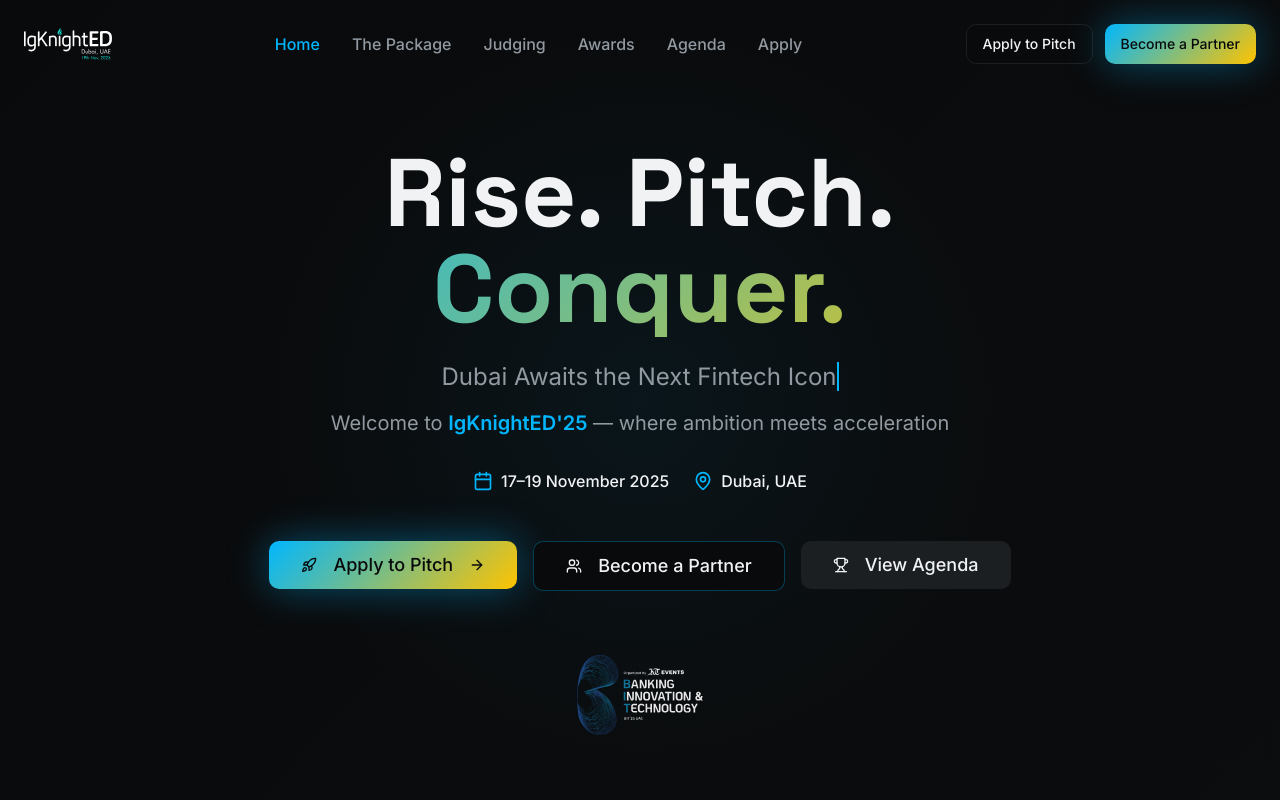
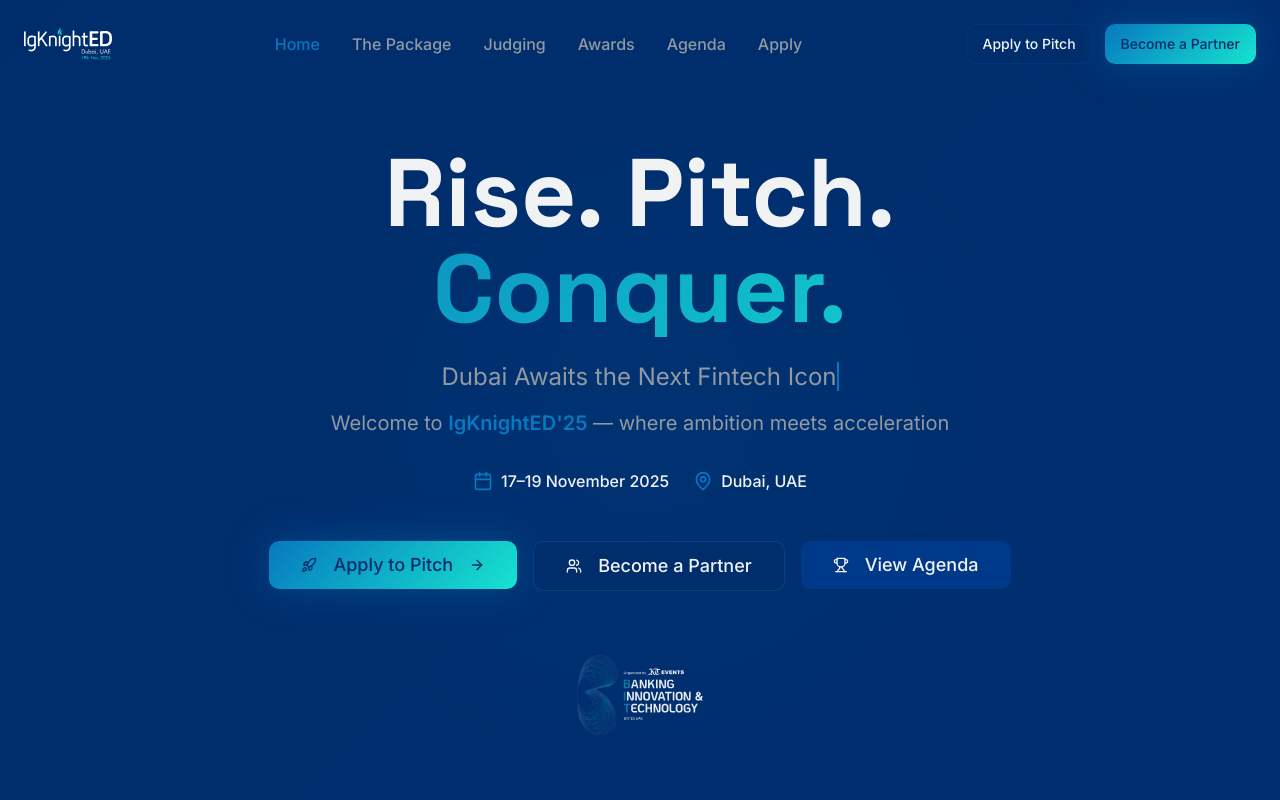
Before and after one commit to theibrahimsait/ignite, a React (Vite) app: page / in a window 1280 px wide. Shown: the top 800 px of the page. Built offline with nearby package versions, Linux system fonts and the light colour scheme.

Commit message:
Update color palette
Update the color palette with new values for light blue, dark blue, and turquoise. These changes will be applied wherever the respective colors are currently used throughout the project.

```diff
--- a/src/index.css
+++ b/src/index.css
@@ -7,49 +7,49 @@
 @layer base {
   :root {
     /* Brand Colors */
-    --background: 210 11% 4%;              /* Deep Navy/Black */
+    --background: 215 100% 21%;            /* Dark Blue */
     --foreground: 210 10% 95%;             /* Off-White Text */
 
-    --card: 210 10% 6%;                    /* Slightly lighter dark */
+    --card: 215 100% 25%;                  /* Slightly lighter dark blue */
     --card-foreground: 210 10% 95%;
 
-    --popover: 210 10% 6%;
+    --popover: 215 100% 25%;
     --popover-foreground: 210 10% 95%;
 
-    --primary: 197 100% 50%;               /* Electric Blue */
-    --primary-foreground: 210 11% 4%;
+    --primary: 203 93% 39%;                /* Light Blue */
+    --primary-foreground: 215 100% 21%;
 
-    --secondary: 210 10% 12%;              /* Dark elevated */
+    --secondary: 215 100% 27%;             /* Dark elevated */
     --secondary-foreground: 210 10% 95%;
 
-    --muted: 210 10% 8%;                   /* Subtle dark */
+    --muted: 215 100% 23%;                 /* Subtle dark */
     --muted-foreground: 210 8% 60%;
 
-    --accent: 46 100% 50%;                 /* Gold Accent */
-    --accent-foreground: 210 11% 4%;
+    --accent: 174 82% 49%;                 /* Turquoise */
+    --accent-foreground: 215 100% 21%;
 
     --destructive: 0 84% 60%;
     --destructive-foreground: 210 10% 95%;
 
-    --border: 210 10% 15%;                 /* Subtle borders */
-    --input: 210 10% 12%;
-    --ring: 197 100% 50%;                  /* Electric Blue ring */
+    --border: 215 100% 30%;                /* Subtle borders */
+    --input: 215 100% 25%;
+    --ring: 203 93% 39%;                   /* Light Blue ring */
 
     /* Custom Tokens */
-    --electric-blue: 197 100% 50%;
-    --gold: 46 100% 50%;
-    --dark-navy: 210 11% 4%;
-    --elevated-dark: 210 10% 8%;
-    --glass-bg: 210 10% 6% / 0.8;
+    --light-blue: 203 93% 39%;
+    --turquoise: 174 82% 49%;
+    --dark-blue: 215 100% 21%;
+    --elevated-dark: 215 100% 25%;
+    --glass-bg: 215 100% 25% / 0.8;
 
     /* Gradients */
-    --gradient-hero: linear-gradient(135deg, hsl(var(--dark-navy)), hsl(var(--elevated-dark)));
-    --gradient-cta: linear-gradient(135deg, hsl(var(--electric-blue)), hsl(var(--gold)));
-    --gradient-glow: radial-gradient(circle at center, hsl(var(--electric-blue) / 0.3), transparent 50%);
+    --gradient-hero: linear-gradient(135deg, hsl(var(--dark-blue)), hsl(var(--elevated-dark)));
+    --gradient-cta: linear-gradient(135deg, hsl(var(--light-blue)), hsl(var(--turquoise)));
+    --gradient-glow: radial-gradient(circle at center, hsl(var(--light-blue) / 0.3), transparent 50%);
 
     /* Shadows */
-    --shadow-glow: 0 0 40px hsl(var(--electric-blue) / 0.4);
-    --shadow-elevated: 0 25px 50px -12px hsl(var(--dark-navy) / 0.8);
+    --shadow-glow: 0 0 40px hsl(var(--light-blue) / 0.4);
+    --shadow-elevated: 0 25px 50px -12px hsl(var(--dark-blue) / 0.8);
 
     /* Typography */
     --font-heading: 'Space Grotesk', system-ui, sans-serif;
@@ -101,7 +101,7 @@
   /* Hero Text Animations */
   .typewriter {
     overflow: hidden;
-    border-right: 2px solid hsl(var(--electric-blue));
+    border-right: 2px solid hsl(var(--light-blue));
     white-space: nowrap;
     animation: typewriter 3s steps(40) 1s 1 normal both, blink-caret 1s step-end infinite;
   }
@@ -113,7 +113,7 @@
 
   @keyframes blink-caret {
     from, to { border-color: transparent; }
-    50% { border-color: hsl(var(--electric-blue)); }
+    50% { border-color: hsl(var(--light-blue)); }
   }
 
   /* Glow Effects */
```
